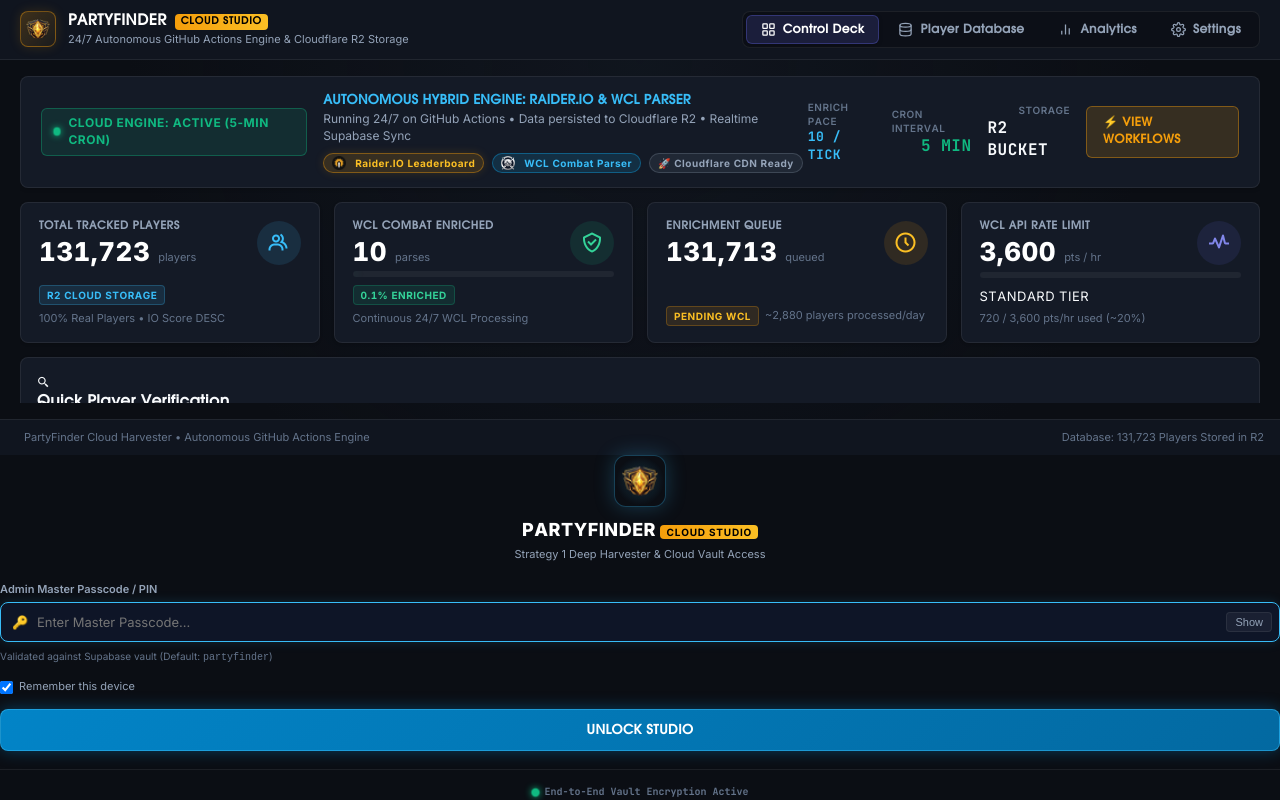
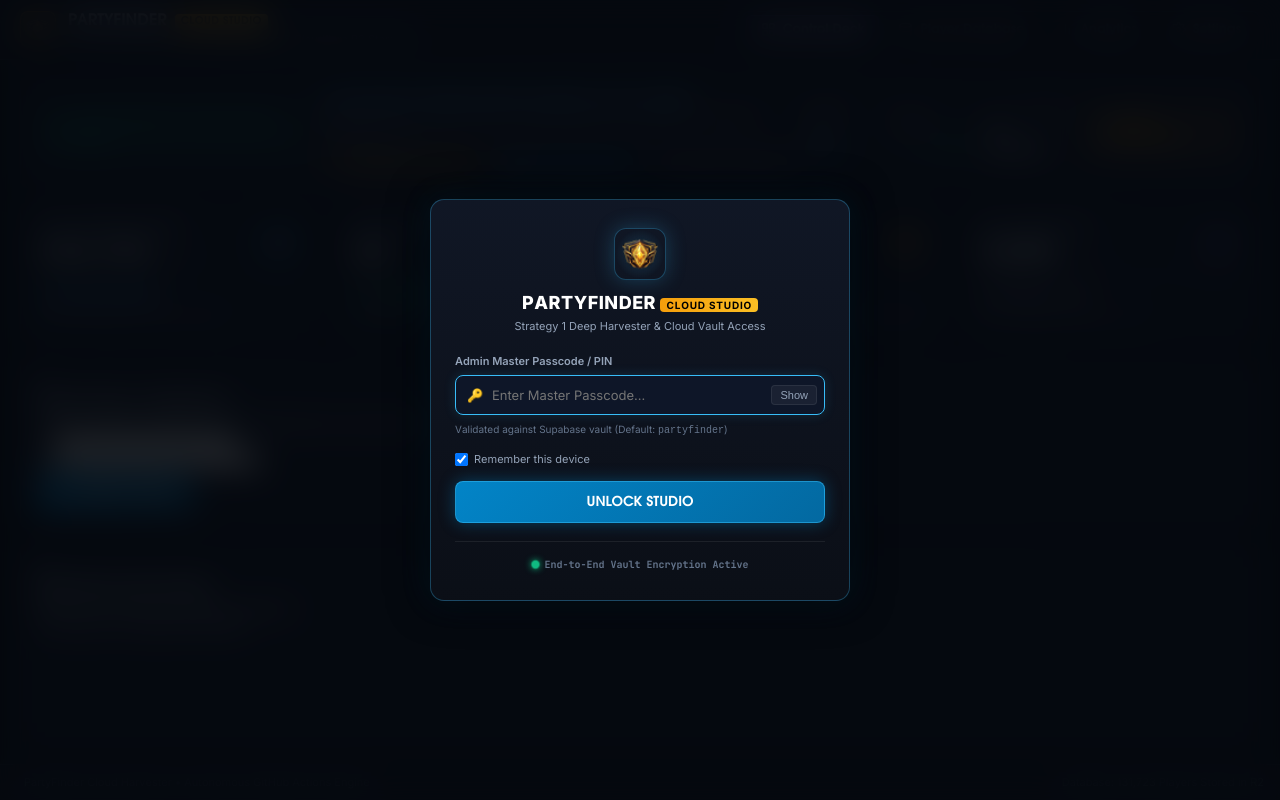
Before and after one commit to chupapimelon/partyfinder-harvester-cloud, a website: page dashboard/index.html in a window 1280 px wide. Drawn offline with nearby package versions, Linux system fonts and the light colour scheme; no server answers.

Commit message:
Fix login-overlay modal layout and positioning on dashboard

```diff
--- a/dashboard/index.html
+++ b/dashboard/index.html
@@ -538,10 +538,11 @@
         <span id="footerMetaDate">Database: 131,723 Players Stored in R2</span>
       </div>
     </footer>
+  </div>
 
-    <!-- Master Access Login Gate Overlay -->
-    <div class="login-gate-overlay" id="loginGateOverlay">
-      <div class="login-gate-card">
+  <!-- AUTHENTICATION & LOGIN GATE OVERLAY -->
+  <div class="login-overlay" id="loginGateOverlay">
+    <div class="login-card">
       <div class="login-header">
         <div class="login-crest-wrap">
           <img src="assets/icon.png" class="login-crest" alt="PartyFinder Crest">
@@ -584,8 +585,6 @@
     </div>
   </div>
 
-  </div>
-
   <!-- Supabase JS Client via CDN -->
   <script src="https://cdn.jsdelivr.net/npm/@supabase/supabase-js@2"></script>
   <!-- Cloud Frontend Controller -->
```
Lines whose indentation alone changed are shown as unchanged.
